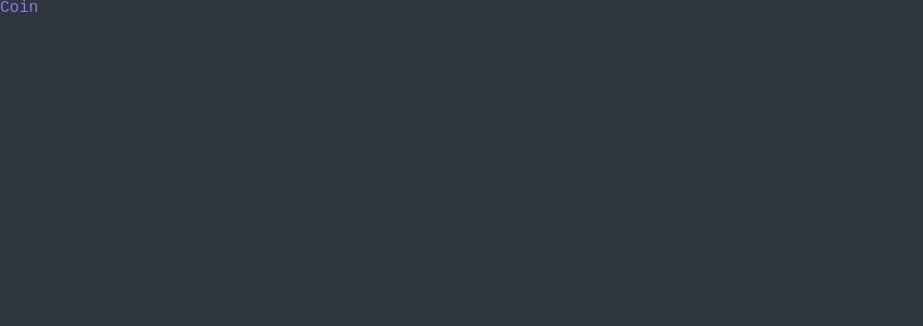
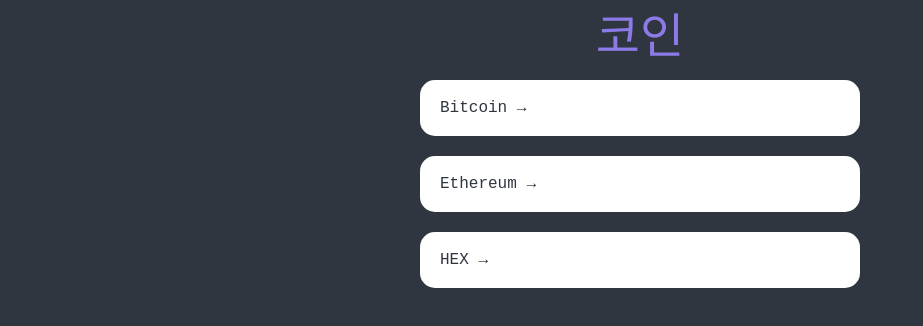
Before and after one commit to ilovecoffeeeee/react-masterclass, a React (Create React App) app: page / in a window 1280 px wide. Shown: the top 326 px of the page, without its empty margins (0-923 px from the left). Built offline with nearby package versions, Linux system fonts and the light colour scheme; a web font is replaced by a local one.

Commit message:
CRYPTO TRACKER - styled

```diff
--- a/src/App.tsx
+++ b/src/App.tsx
@@ -51,6 +51,7 @@
 }
 * {
   box-sizing: border-box;
+  color:inherit;
 }
 body {
   font-family: 'Nanum Gothic Coding', monospace;
--- a/src/routes/Coins.tsx
+++ b/src/routes/Coins.tsx
@@ -1,10 +1,89 @@
+import { Link } from 'react-router-dom';
 import styled from "styled-components";
 
+const Container = styled.div`
+ padding: 0px 20px;
+`;
+
+const Header = styled.header`
+  height: 10vh;
+  display: flex;
+  justify-content: center;
+  align-items: center;
+`;
+
+const CoinsList = styled.ul`
+ padding: 0px 20px;
+ max-width: 480px;
+ margin: 0 auto;
+`;
+
+const Coin = styled.li`
+  background-color:white;
+  color: ${(props) => props.theme.bgColor};
+  border-radius: 15px;
+  margin-bottom: 20px;
+  a {
+    padding: 20px;
+    transition: color 0.2s ease-in;
+    display: block;
+  }
+  &:hover {
+    a {
+      color: ${(props) => props.theme.accentColor};
+    }
+  }
+`;
+
+const coins = [
+  {
+    id: "btc-bitcoin",
+    name: "Bitcoin",
+    symbol: "BTC",
+    rank: 1,
+    is_new: false,
+    is_active: true,
+    type: "coin",
+    },
+    {
+    id: "eth-ethereum",
+    name: "Ethereum",
+    symbol: "ETH",
+    rank: 2,
+    is_new: false,
+    is_active: true,
+    type: "coin",
+    },
+    {
+    id: "hex-hex",
+    name: "HEX",
+    symbol: "HEX",
+    rank: 3,
+    is_new: false,
+    is_active: true,
+    type: "token",
+    },
+]
+
+
 const Title = styled.h1`
+  font-size: 48px;
   color: ${(props) => props.theme.accentColor};
 `
 
 function Coins() {
-  return <Title>Coin</Title>
+  return (
+    <Container>
+      <Header>
+        <Title>코인</Title>
+      </Header>
+      <CoinsList>
+        {coins.map((coin) => (
+          <Coin key={coin.id}>
+            <Link to={`/${coin.id}`}>{coin.name} &rarr;</Link>
+          </Coin>))}
+      </CoinsList>
+    </Container>
+  )
 }
 export default Coins;
```
